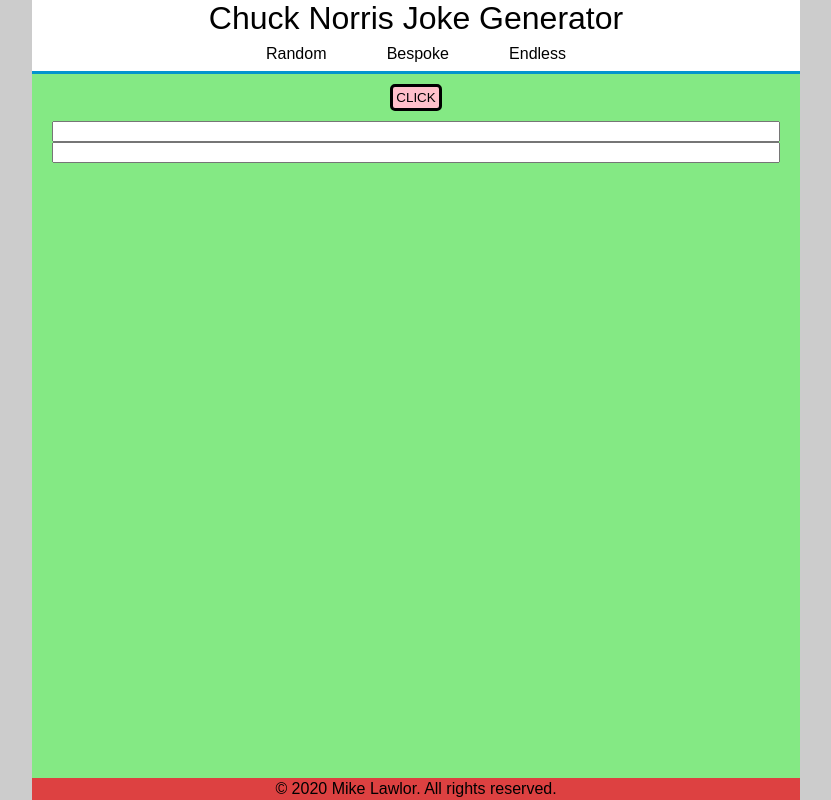
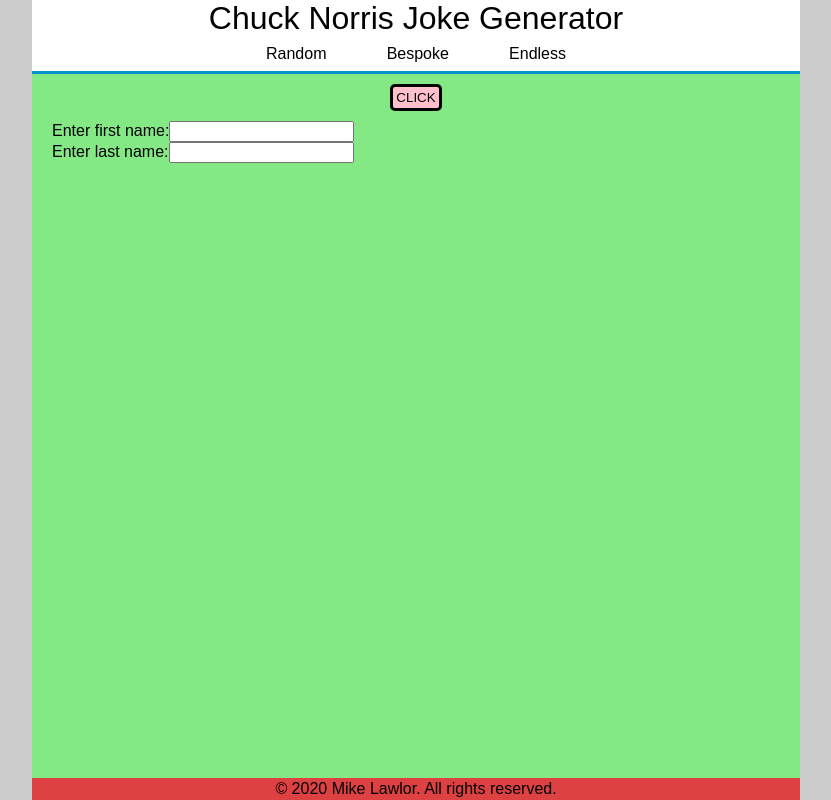
Before and after one commit to Lemonymelon/chuck-norris-joke-generator, a React app: page /bespoke in a window 1280 px wide. Shown: the whole page, without its empty margins (224-1055 px from the left). Built offline with nearby package versions, Linux system fonts and the light colour scheme.

Commit message:
componetise label and input

```diff
--- a/src/components/Bespoke-joke.tsx
+++ b/src/components/Bespoke-joke.tsx
@@ -1,6 +1,7 @@
 import React, { useState } from "react";
 import { getRandomJokes } from "../api";
 import { jokeObject } from "../utils/interfaces";
+import LabelAndInput from "./Label-and-input";
 
 const BespokeJoke = () => {
   const [currentJoke, setCurrentJoke] = useState("");
@@ -31,16 +32,21 @@
       >
         CLICK
       </button>
-      <input
-        onChange={(e) => {
-          handleOnChange(e.target.value, setFirstName);
-        }}
-      ></input>
-      <input
-        onChange={(e) => {
-          handleOnChange(e.target.value, setLastName);
-        }}
-      ></input>
+
+      <LabelAndInput
+        inputId="firstName"
+        inputClassName="jokeContainer__input"
+        inputOnChange={(e) => handleOnChange(e.target.value, setFirstName)}
+        labelText="Enter first name:"
+      />
+
+      <LabelAndInput
+        inputId="lastName"
+        inputClassName="jokeContainer__input"
+        inputOnChange={(e) => handleOnChange(e.target.value, setLastName)}
+        labelText="Enter last name:"
+      />
+
       <div>{currentJoke}</div>
     </div>
   );
--- /dev/null
+++ b/src/components/Label-and-input.tsx
@@ -0,0 +1,26 @@
+import React from "react";
+
+interface Props {
+  inputId: string;
+  inputClassName: string;
+  inputOnChange: (e: React.ChangeEvent<HTMLInputElement>) => void;
+  labelText: string;
+}
+
+const LabelAndInput = (props: Props) => {
+  const { inputId, inputClassName, inputOnChange, labelText } = props;
+  return (
+    <div className="jokeContainer_labelAndInput">
+      <label htmlFor={inputId}>{labelText}</label>
+      <input
+        id={inputId}
+        className={inputClassName}
+        onChange={(e) => {
+          inputOnChange(e);
+        }}
+      ></input>
+    </div>
+  );
+};
+
+export default LabelAndInput;
```
